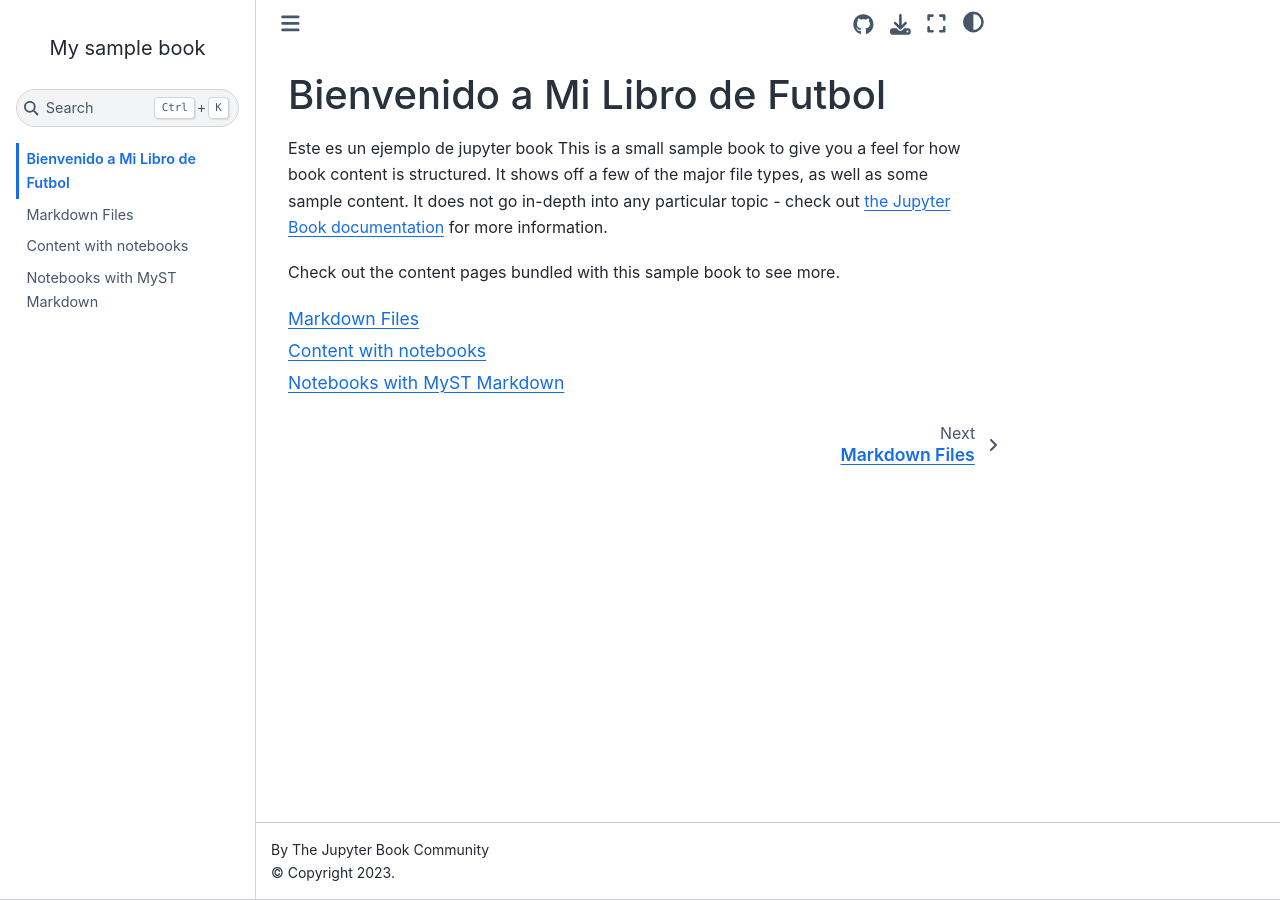
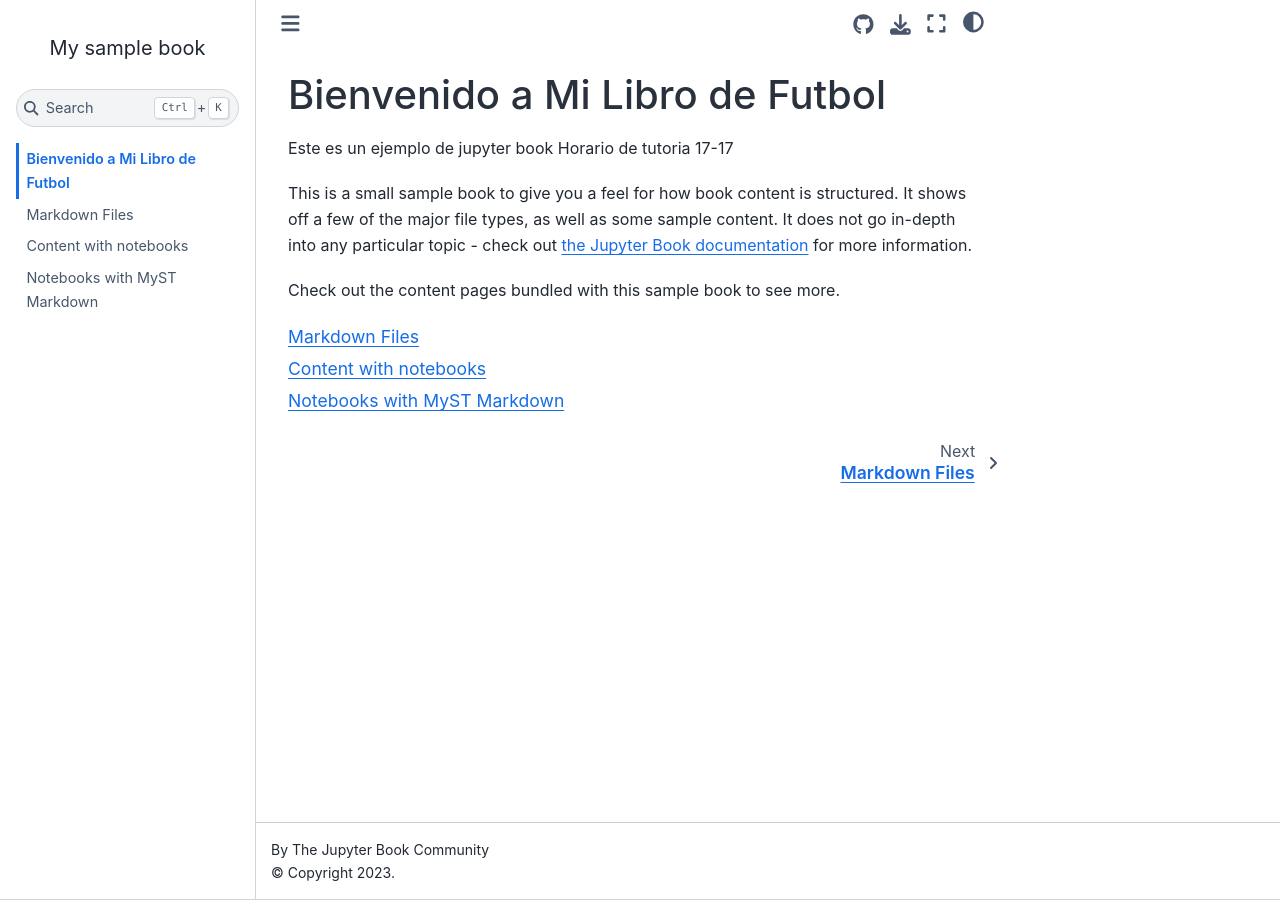
Before and after one commit to Polibiorellana/milibro, a Jupyter Book: the page built from intro.md, in a window 1280 px wide. Built offline with Jupyter Book 1.0.4 settings and Sphinx 7.4.7 and the Sphinx Book theme 1.1.4, drawn with Linux system fonts in a browser that asks for light colours.

Commit message:
Update intro.md

```diff
--- a/intro.md
+++ b/intro.md
@@ -1,6 +1,8 @@
 # Bienvenido a Mi Libro de Futbol
 
 Este es un ejemplo de jupyter book
+Horario de tutoria 17-17
+
 This is a small sample book to give you a feel for how book content is
 structured.
 It shows off a few of the major file types, as well as some sample content.
```
